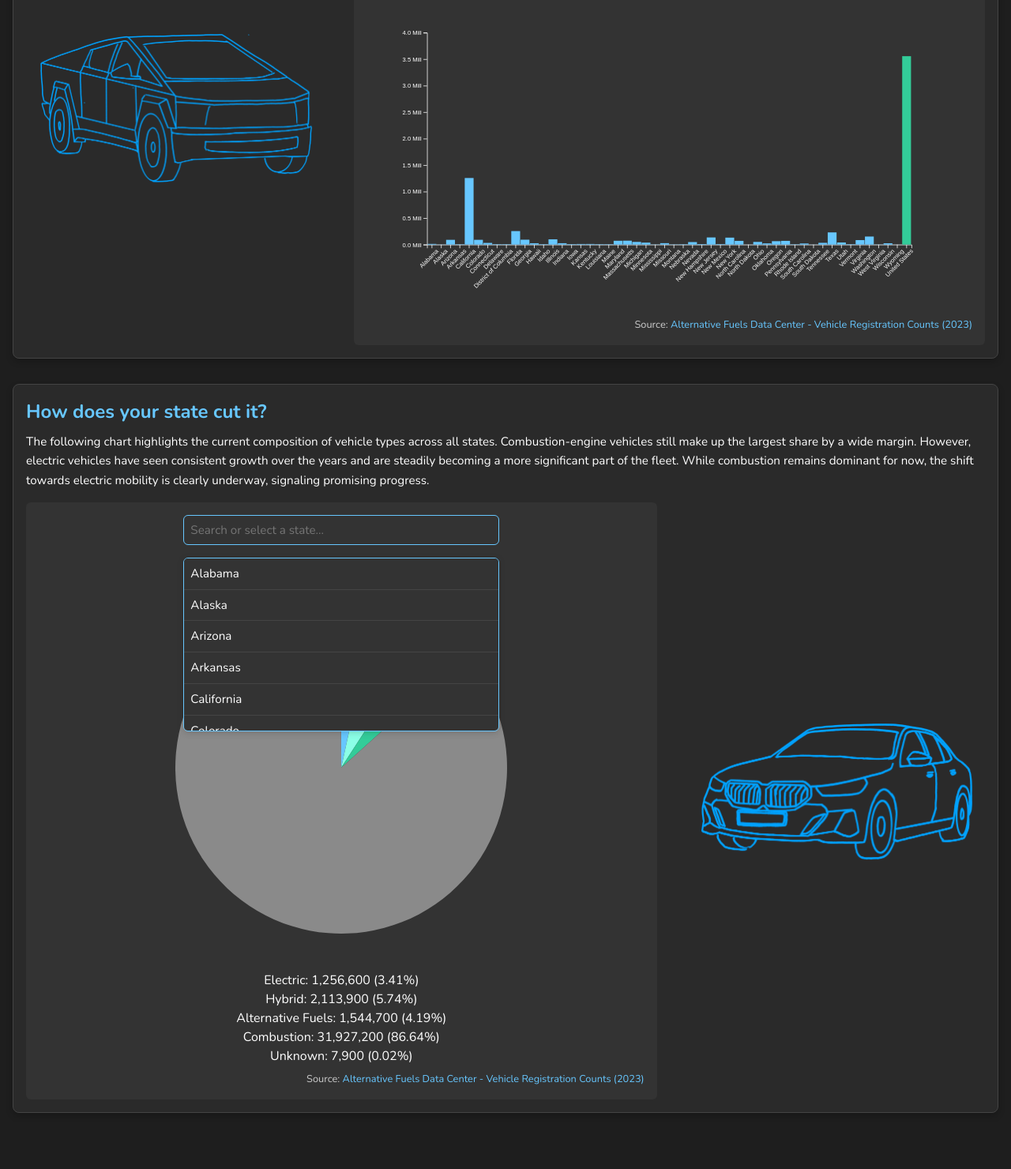
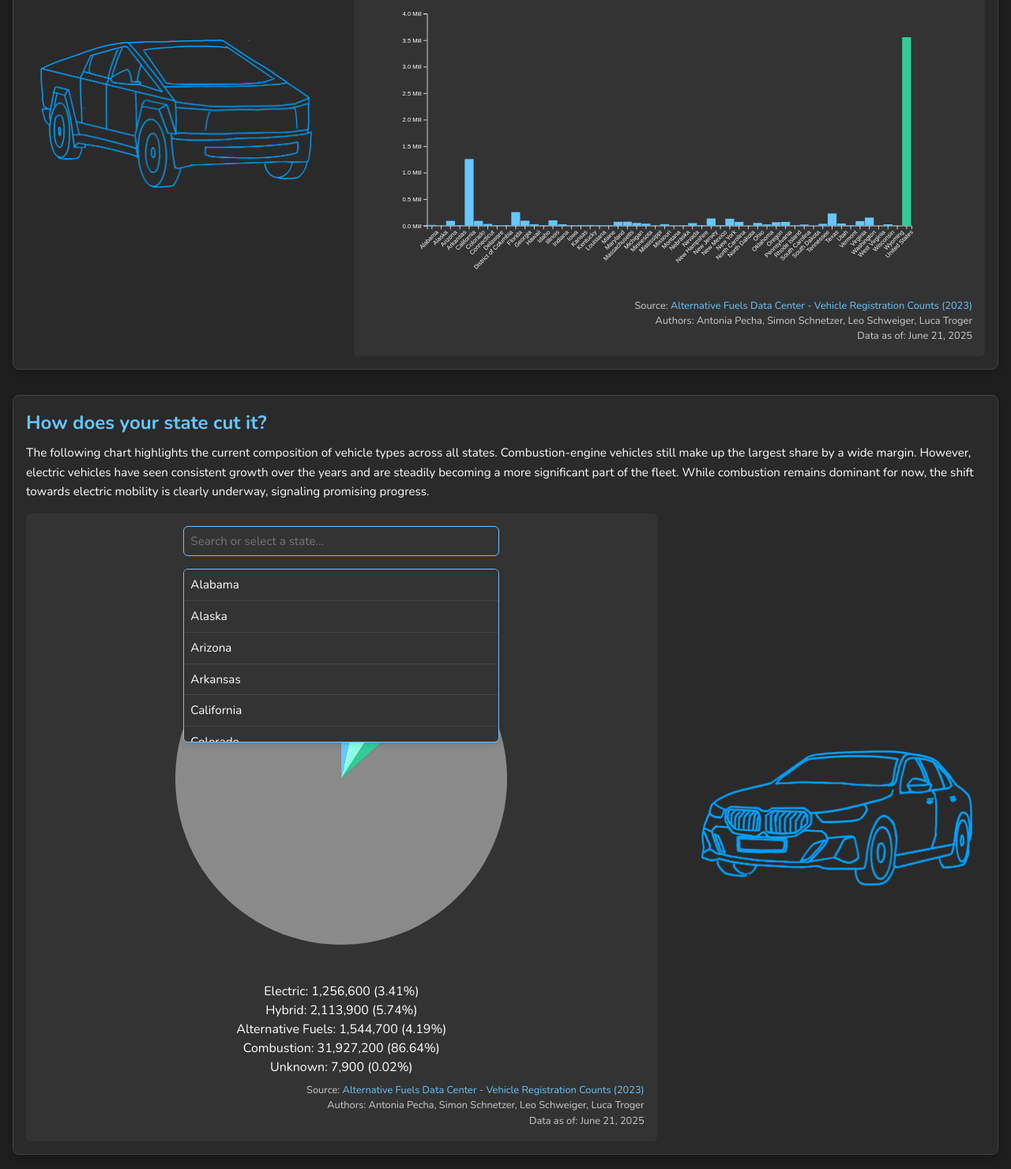
Before and after one commit to Dreiegg/StoryTellingWithData, a plain HTML site: page index.html in a window 1280 px wide. Shown: the part 313-1793 px from the top of the page at 79% size. Before the commit the page ends 1740 px from the top, so only its background shows below. Drawn offline with nearby package versions, Linux system fonts and the light colour scheme.

Commit message:
sources a little better

```diff
--- a/index.html
+++ b/index.html
@@ -145,7 +145,6 @@
         <div class="chart">
           <h1 style="text-align: center; color: var(--accent-blue);">Electrical vehicle registration by US-state</h1>
           <p style="text-align: center; color: var(--text-default);">Toggle between absolute and relative data</p>
-          <p style="text-align: center; color: var(--text-muted);">Authors: …</p>
           <div class="dropdown-container" style="max-width: var(--max-width-selection); margin: 1rem auto;">
             <select id="selection"
               style="background-color: var(--bg-element); color: var(--text-default); border: 1px solid var(--accent-blue); padding: 0.5rem;">
@@ -157,7 +156,8 @@
           <div id="chartContainer"></div>
           <p style="text-align: right; font-size: 0.8rem; margin-top: 0.5rem; color: var(--text-muted);">Source: <a
               href="https://afdc.energy.gov/vehicle-registration?year=2023" target="_blank">Alternative Fuels Data
-              Center - Vehicle Registration Counts (2023)</a></p>
+              Center - Vehicle Registration Counts (2023)</a><br>Authors: Antonia Pecha, Simon Schnetzer, Leo Schweiger,
+            Luca Troger<br>Data as of: June 21, 2025</p>
         </div>
       </div>
     </section>
@@ -191,7 +191,8 @@
           <div class="legend" id="legend"></div>
           <p style="text-align: right; font-size: 0.8rem; margin-top: 0.5rem; color: var(--text-muted);">Source: <a
               href="https://afdc.energy.gov/vehicle-registration?year=2023" target="_blank">Alternative Fuels Data
-              Center - Vehicle Registration Counts (2023)</a></p>
+              Center - Vehicle Registration Counts (2023)</a><br>Authors: Antonia Pecha, Simon Schnetzer, Leo Schweiger,
+            Luca Troger<br>Data as of: June 21, 2025</p>
         </div>
       </div>
     </section>
```
